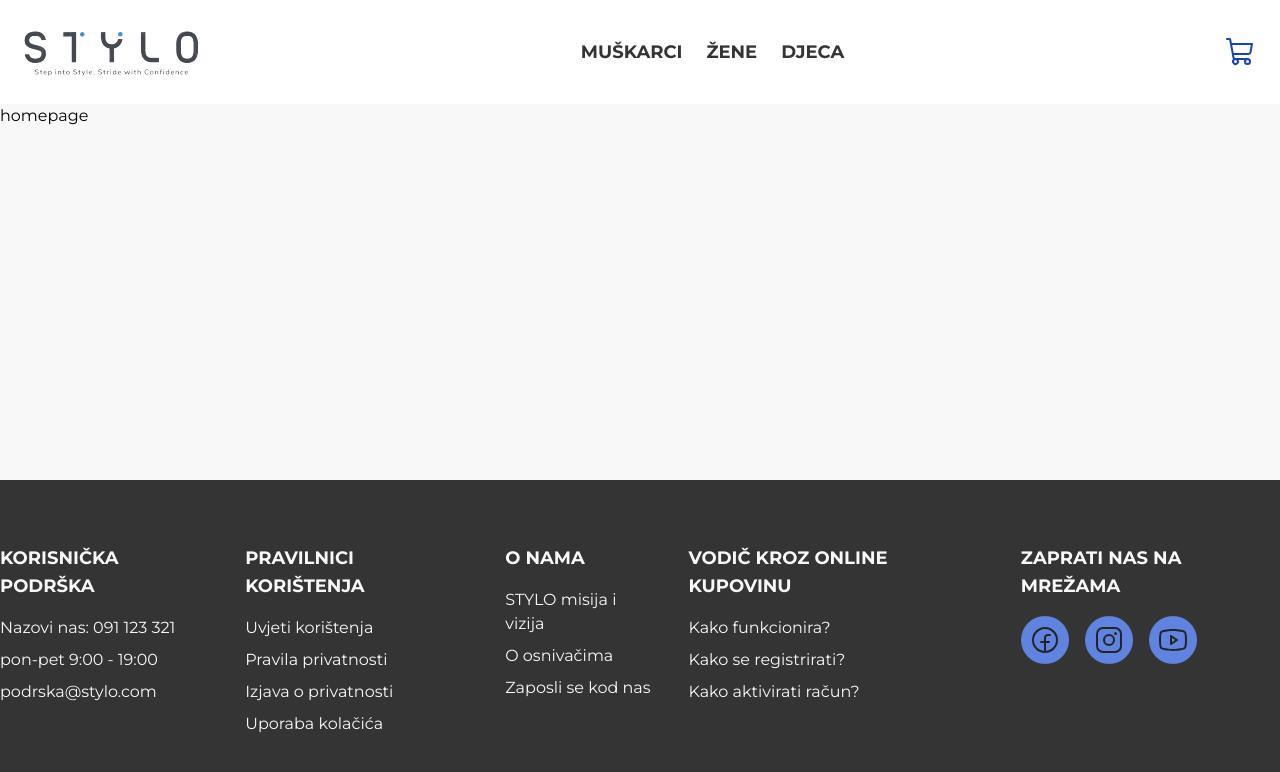
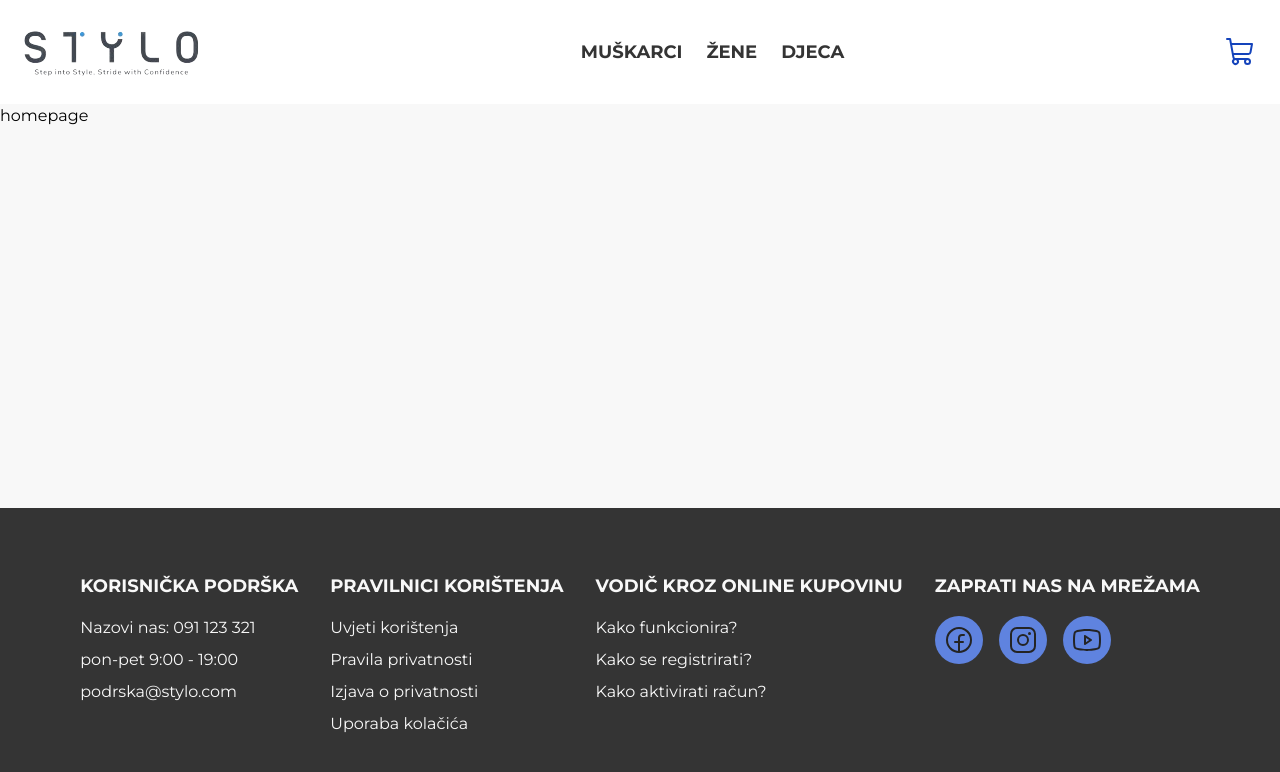
Before and after one commit to Filip1402/stylo-frontend, a React (Vite) app: page / in a window 1280 px wide. Shown: the top 772 px of the page. Built offline with nearby package versions, Linux system fonts and the light colour scheme.

Commit message:
Fix remove about us section from footer

```diff
--- a/src/Components/atoms/Footer.tsx
+++ b/src/Components/atoms/Footer.tsx
@@ -55,24 +55,6 @@ const Footer = () => {
           {
             url: "",
             text: "Uporaba kolačića",
-          },
-        ],
-      },
-      {
-        type: "links",
-        title: "O nama",
-        content: [
-          {
-            url: "",
-            text: "STYLO misija i vizija",
-          },
-          {
-            url: "",
-            text: "O osnivačima",
-          },
-          {
-            url: "",
-            text: "Zaposli se kod nas",
           },
         ],
       },
```
